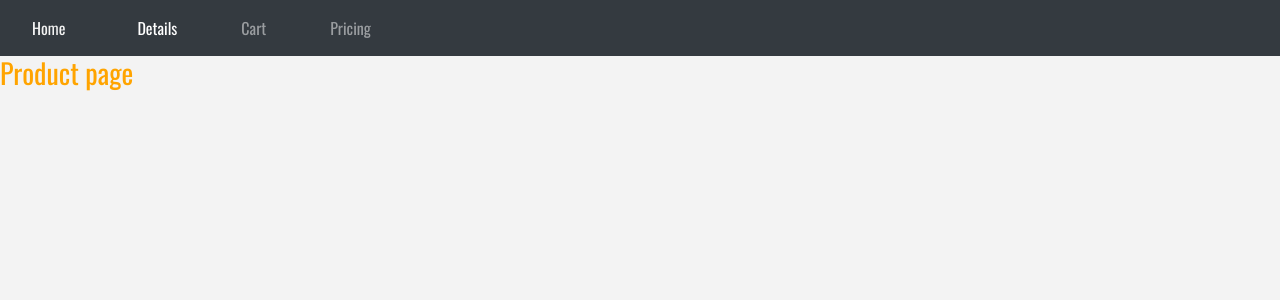
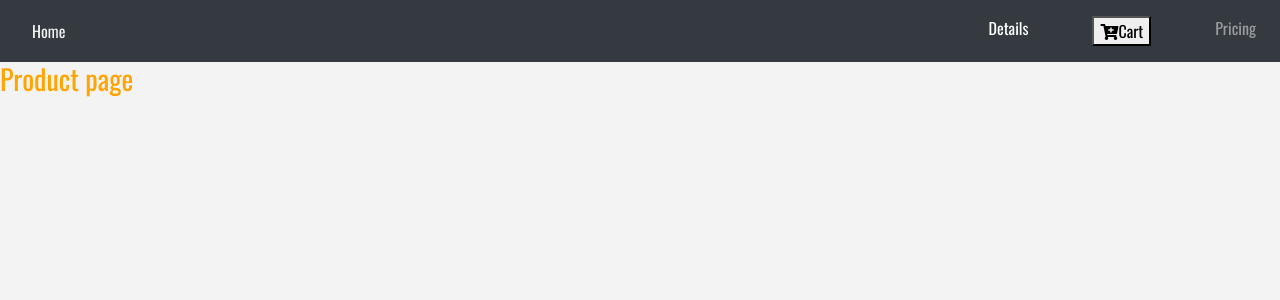
Before and after one commit to nadeeraka/react-shoping-cart, a React (Create React App) app: page / in a window 1280 px wide. Shown: the top 300 px of the page. Built offline with nearby package versions, Linux system fonts and the light colour scheme; the HTML template or start-up script is replaced by a standard one.

Commit message:
style componnent added

```diff
--- a/package.json
+++ b/package.json
@@ -7,7 +7,8 @@
     "react": "^16.7.0",
     "react-dom": "^16.7.0",
     "react-router-dom": "^4.3.1",
-    "react-scripts": "2.1.3"
+    "react-scripts": "2.1.3",
+    "styled-components": "^4.1.3"
   },
   "scripts": {
     "start": "react-scripts start",
--- a/src/components/nav.js
+++ b/src/components/nav.js
@@ -1,6 +1,6 @@
 import React from "react";
 import { NavLink } from "react-router-dom";
-
+import styled from "styled-components";
 const Nav = () => (
   <div>
     <nav className="navbar navbar-expand-lg navbar-dark bg-dark">
@@ -19,15 +19,18 @@ const Nav = () => (
         <span className="navbar-toggler-icon" />
       </button>
       <div className="collapse navbar-collapse" id="navbarNav">
-        <ul className="navbar-nav mr-auto">
+        <ul className="navbar-nav ml-auto">
           <li className="nav-item active">
-            <NavLink className="nav-link ll ml-5" to="/details">
+            <NavLink className="nav-link ll ml-auto" to="/details">
               Details
             </NavLink>
           </li>
           <li className="nav-item ml-5">
             <NavLink className="nav-link ll" to="/cart">
-              Cart
+              <ButttonContainer>
+                <i className="fas fa-cart-plus" />
+                Cart
+              </ButttonContainer>
             </NavLink>
           </li>
           <li className="nav-item ml-5">
@@ -40,4 +43,8 @@ const Nav = () => (
     </nav>
   </div>
 );
+
+const ButttonContainer = styled.button`
+  text-transform: capitalize;
+`;
 export default Nav;
```
Also changed, not shown: 1 other file (tests, documents, lock files or other folders).
